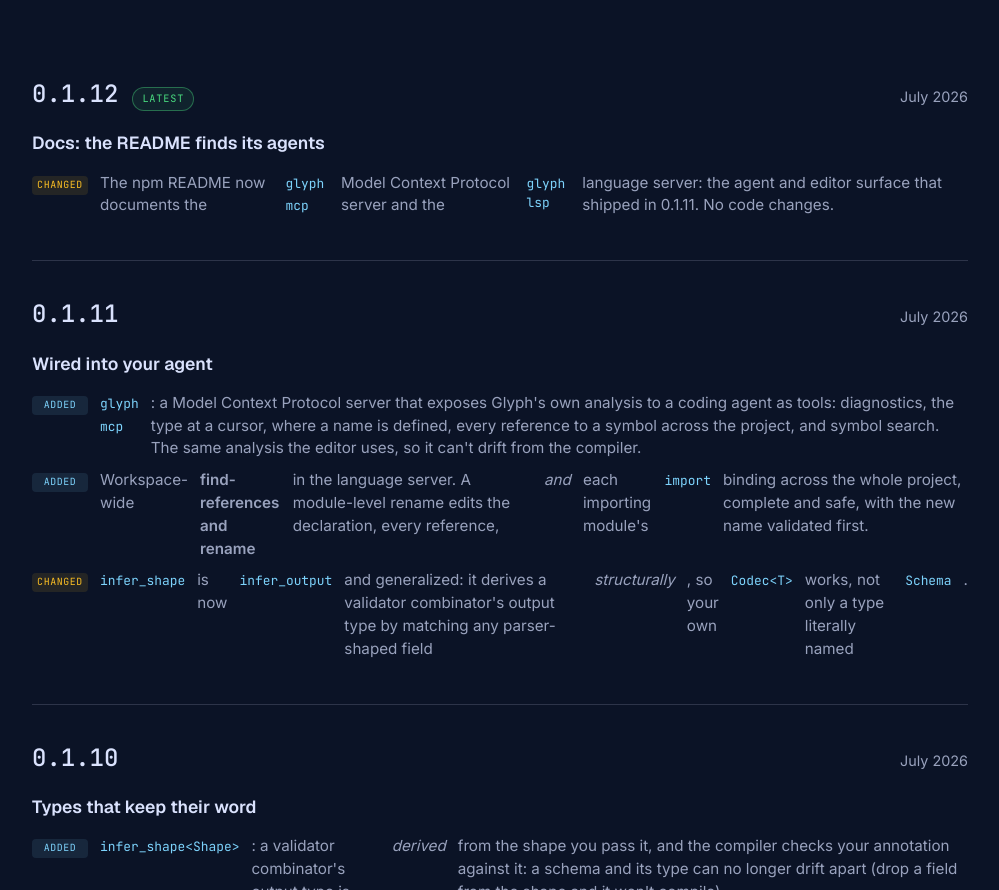
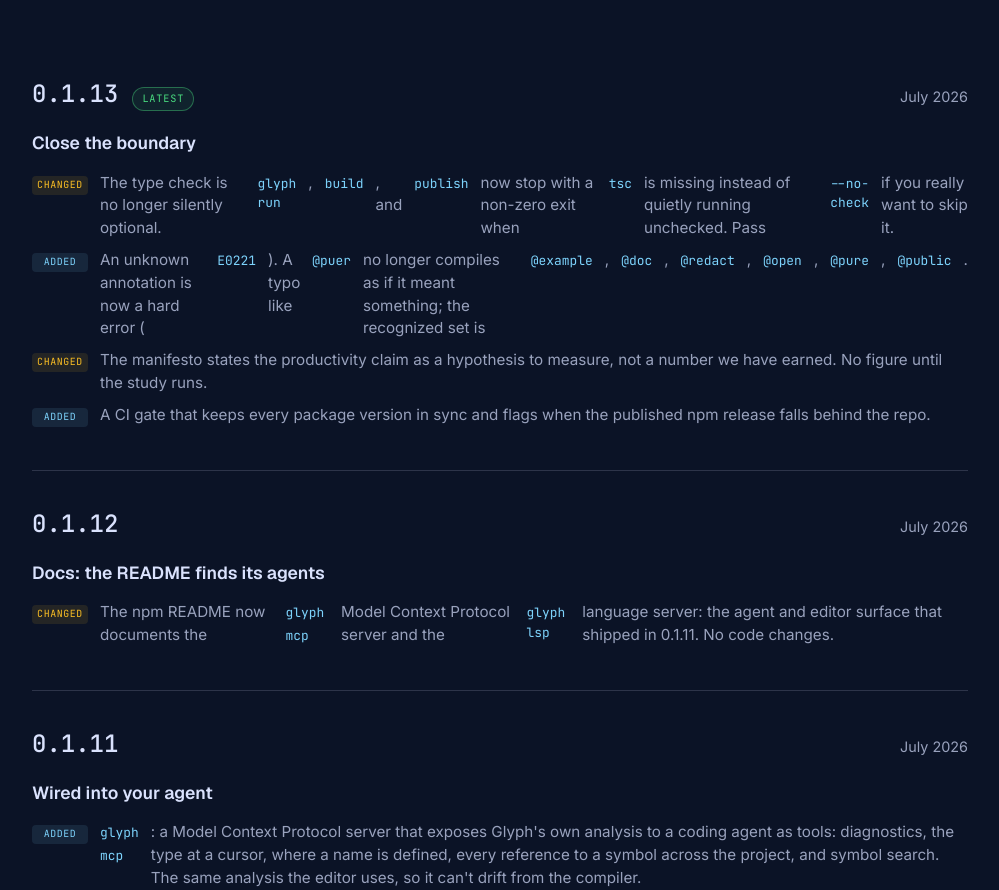
Before and after one commit to chadetov/glyph, a plain HTML site: page web/versions/index.html in a window 1280 px wide. Shown: the part 449-1339 px from the top of the page, without its empty margins (140-1139 px from the left). Drawn offline with nearby package versions, Linux system fonts and the light colour scheme.

Commit message:
Release 0.1.13
Bump the workspace and all npm packages to 0.1.13. This release closes the
boundary: the type check is no longer silently optional (run/build/publish
refuse without tsc, --no-check to opt out), unknown annotations are a hard
error (E0221), the manifesto states the productivity claim as a hypothesis, and
a CI gate keeps versions consistent.

```diff
--- a/glyph-compiler/Cargo.toml
+++ b/glyph-compiler/Cargo.toml
@@ -19,7 +19,7 @@ members = [
 # Versions pinned per `docs/implementation-plan.md §P5`.
 # Update via brainstorm decision, not ad-hoc bumps.
 [workspace.package]
-version = "0.1.12"
+version = "0.1.13"
 edition = "2021"
 rust-version = "1.95"
 license = "MIT OR Apache-2.0"
--- a/npm/platform/darwin-arm64/package.json
+++ b/npm/platform/darwin-arm64/package.json
@@ -1,6 +1,6 @@
 {
   "name": "@glyphlang/darwin-arm64",
-  "version": "0.1.12",
+  "version": "0.1.13",
   "description": "Prebuilt glyph compiler binary for macOS (Apple Silicon).",
   "os": ["darwin"],
   "cpu": ["arm64"],
--- a/npm/platform/darwin-x64/package.json
+++ b/npm/platform/darwin-x64/package.json
@@ -1,6 +1,6 @@
 {
   "name": "@glyphlang/darwin-x64",
-  "version": "0.1.12",
+  "version": "0.1.13",
   "description": "Prebuilt glyph compiler binary for macOS (Intel).",
   "os": ["darwin"],
   "cpu": ["x64"],
--- a/npm/platform/linux-arm64/package.json
+++ b/npm/platform/linux-arm64/package.json
@@ -1,6 +1,6 @@
 {
   "name": "@glyphlang/linux-arm64",
-  "version": "0.1.12",
+  "version": "0.1.13",
   "description": "Prebuilt glyph compiler binary for Linux (arm64).",
   "os": ["linux"],
   "cpu": ["arm64"],
--- a/npm/platform/linux-x64/package.json
+++ b/npm/platform/linux-x64/package.json
@@ -1,6 +1,6 @@
 {
   "name": "@glyphlang/linux-x64",
-  "version": "0.1.12",
+  "version": "0.1.13",
   "description": "Prebuilt glyph compiler binary for Linux (x86_64).",
   "os": ["linux"],
   "cpu": ["x64"],
--- a/npm/platform/win32-x64/package.json
+++ b/npm/platform/win32-x64/package.json
@@ -1,6 +1,6 @@
 {
   "name": "@glyphlang/win32-x64",
-  "version": "0.1.12",
+  "version": "0.1.13",
   "description": "Prebuilt glyph compiler binary for Windows (x86_64).",
   "os": ["win32"],
   "cpu": ["x64"],
--- a/web/versions/index.html
+++ b/web/versions/index.html
@@ -49,8 +49,24 @@
       <section>
         <div class="release">
           <div class="rel-head">
+            <span class="rel-ver">0.1.13</span>
+            <span class="rel-tag latest">Latest</span>
+            <span class="rel-date">July 2026</span>
+          </div>
+          <div class="rel-body">
+            <h3>Close the boundary</h3>
+            <ul class="changelist">
+              <li><span class="tag changed">Changed</span> The type check is no longer silently optional. <code>glyph run</code>, <code>build</code>, and <code>publish</code> now stop with a non-zero exit when <code>tsc</code> is missing instead of quietly running unchecked. Pass <code>--no-check</code> if you really want to skip it.</li>
+              <li><span class="tag added">Added</span> An unknown annotation is now a hard error (<code>E0221</code>). A typo like <code>@puer</code> no longer compiles as if it meant something; the recognized set is <code>@example</code>, <code>@doc</code>, <code>@redact</code>, <code>@open</code>, <code>@pure</code>, <code>@public</code>.</li>
+              <li><span class="tag changed">Changed</span> The manifesto states the productivity claim as a hypothesis to measure, not a number we have earned. No figure until the study runs.</li>
+              <li><span class="tag added">Added</span> A CI gate that keeps every package version in sync and flags when the published npm release falls behind the repo.</li>
+            </ul>
+          </div>
+        </div>
+
+        <div class="release">
+          <div class="rel-head">
             <span class="rel-ver">0.1.12</span>
-            <span class="rel-tag latest">Latest</span>
             <span class="rel-date">July 2026</span>
           </div>
           <div class="rel-body">
```
Also changed, not shown: npm/glyph/package.json (+6 -6 lines), web/index.html (+1 -1 lines), 1 other file.
